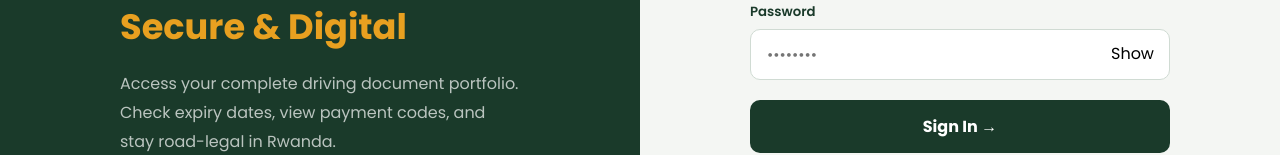
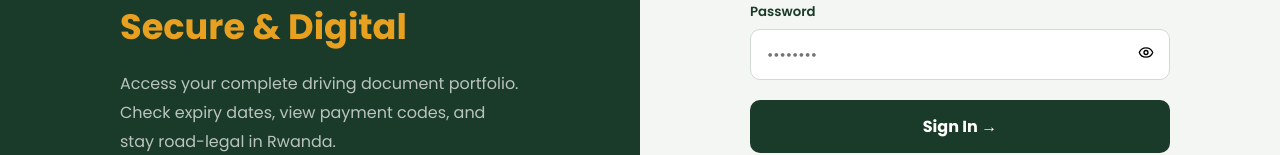
Before and after one commit to ericbizimana111-bit/DriveVault, a React app in the folder frontend/: page /login in a window 1280 px wide. Shown: the part 312-467 px from the top of the page. Built offline with nearby package versions, Linux system fonts and the light colour scheme; no server answers; the HTML template or start-up script is replaced by a standard one.

Commit message:
added codes

```diff
--- a/frontend/src/pages/Login.jsx
+++ b/frontend/src/pages/Login.jsx
@@ -101,7 +101,7 @@ export default function Login() {
                   required
                 />
                 <button type="button" className={styles.passToggle} onClick={() => setShowPass(!showPass)}>
-                  {showPass ? 'Hide' : 'Show'}
+                  {showPass ? <EyeOff size={16} /> : <Eye size={16} />}
                 </button>
               </div>
             </div>
```
